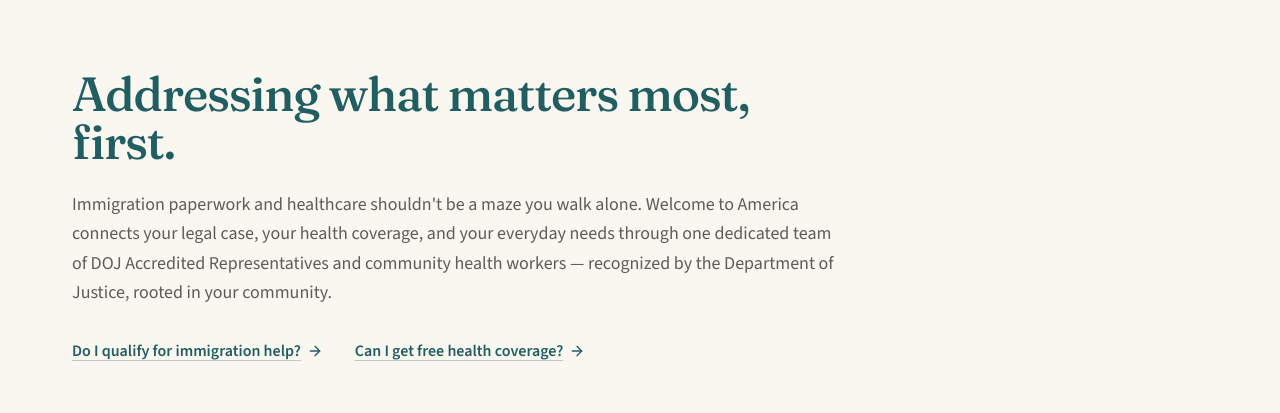
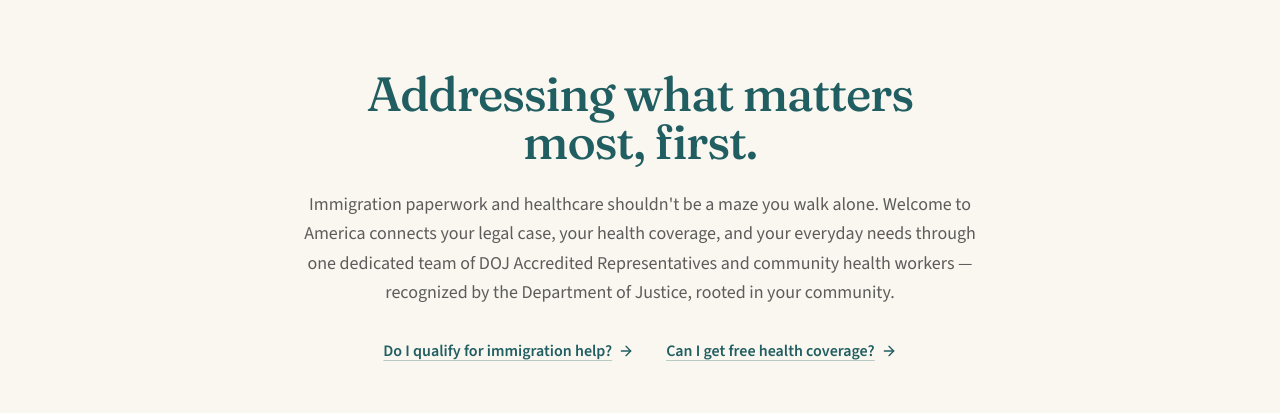
Before and after one commit to rameyrobo/welcometoamerica-website, a Next.js app: page / in a window 1280 px wide. Shown: the part 824-1237 px from the top of the page. Built offline with nearby package versions, Linux system fonts and the light colour scheme.

Commit message:
design: center the homepage statement intro
Left hero -> centered manifesto -> services grid gives the page an
alternating rhythm instead of two consecutive left-anchored blocks.
Narrower measure (max-w-2xl) and centered question links.

```diff
--- a/app/page.tsx
+++ b/app/page.tsx
@@ -99,10 +99,11 @@
         imageAlt="Diverse community members together"
       />
 
-      {/* ── Statement intro ─────────────────────────────────────────────── */}
+      {/* ── Statement intro — centered manifesto beat between the
+             left-aligned hero and the services grid ────────────────────── */}
       <section className="py-20 sm:py-28" aria-labelledby="intro-heading">
         <div className="section-wrapper">
-          <div className="max-w-3xl">
+          <div className="max-w-2xl mx-auto text-center">
             <h2 id="intro-heading" className="section-title mb-6">
               Addressing what matters most, first.
             </h2>
@@ -113,7 +114,7 @@
               Accredited Representatives and community health workers — recognized
               by the Department of Justice, rooted in your community.
             </p>
-            <div className="flex flex-col sm:flex-row gap-x-8 gap-y-3">
+            <div className="flex flex-col sm:flex-row gap-x-8 gap-y-3 items-center justify-center">
               <Link href="/immigration" className="link-arrow">
                 Do I qualify for immigration help? <ArrowRight className="size-4" aria-hidden="true" />
               </Link>
```
